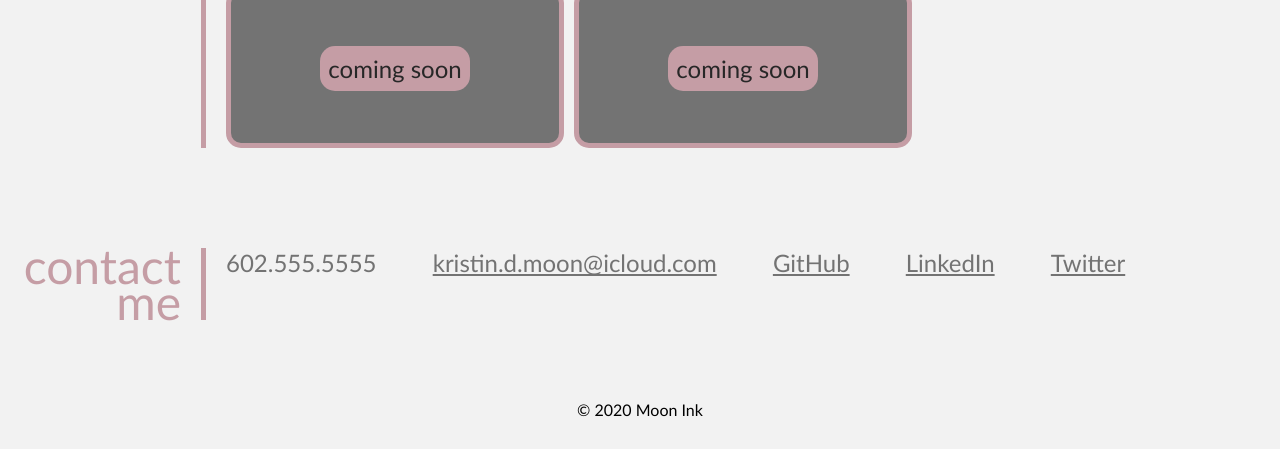
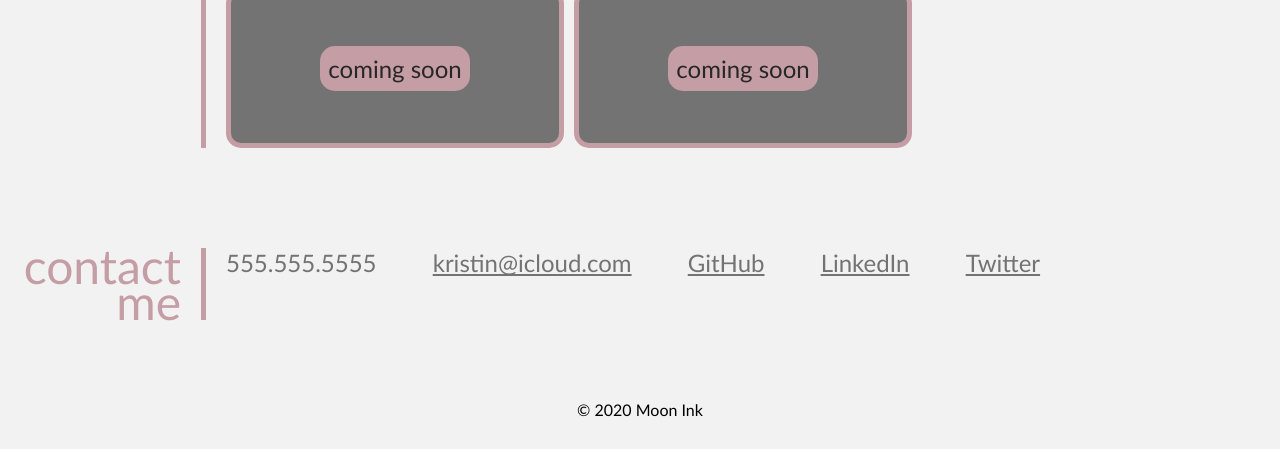
Before and after one commit to kristinmoon/portfolio, a plain HTML site: page index.html in a window 1280 px wide. Shown: the part 1274-1723 px from the top of the page. Drawn offline with Linux system fonts and the light colour scheme.

```diff
--- a/index.html
+++ b/index.html
@@ -98,10 +98,10 @@
       <div class="contact-info">
         <ul>
           <li>
-            602.555.5555
+            555.555.5555
           </li>
           <li>
-            <a href="mailto:kristin.d.moon@icloud.com">kristin.d.moon@icloud.com</a>
+            <a href="mailto:kristin.d.moon@icloud.com">kristin@icloud.com</a>
           </li>
           <li>
             <a href="https://github.com/kristinmoon" target="_blank">GitHub</a>
```
